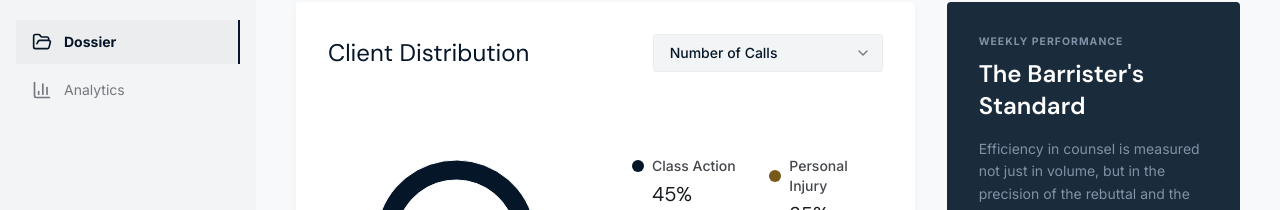
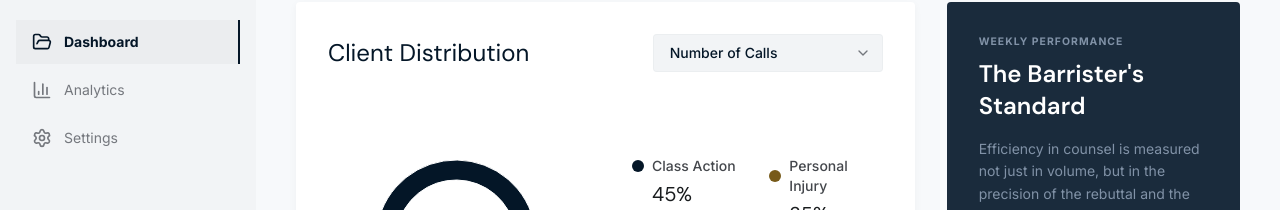
Before and after one commit to adamszeptycki/innovative-intake, a Next.js app: page / in a window 1280 px wide. Shown: the part 102-312 px from the top of the page. Built offline with nearby package versions, Linux system fonts and the light colour scheme.

Commit message:
feat: add Settings nav item to sidebar

```diff
--- a/components/sidebar.tsx
+++ b/components/sidebar.tsx
@@ -2,11 +2,12 @@
 
 import Link from "next/link";
 import { usePathname } from "next/navigation";
-import { Scale, FolderOpen, BarChart3, HelpCircle, LogOut } from "lucide-react";
+import { Scale, FolderOpen, BarChart3, HelpCircle, LogOut, Settings } from "lucide-react";
 
 const navItems = [
-  { href: "/", label: "Dossier", icon: FolderOpen },
+  { href: "/", label: "Dashboard", icon: FolderOpen },
   { href: "/analytics", label: "Analytics", icon: BarChart3 },
+  { href: "/settings", label: "Settings", icon: Settings },
 ];
 
 export function Sidebar() {
```
